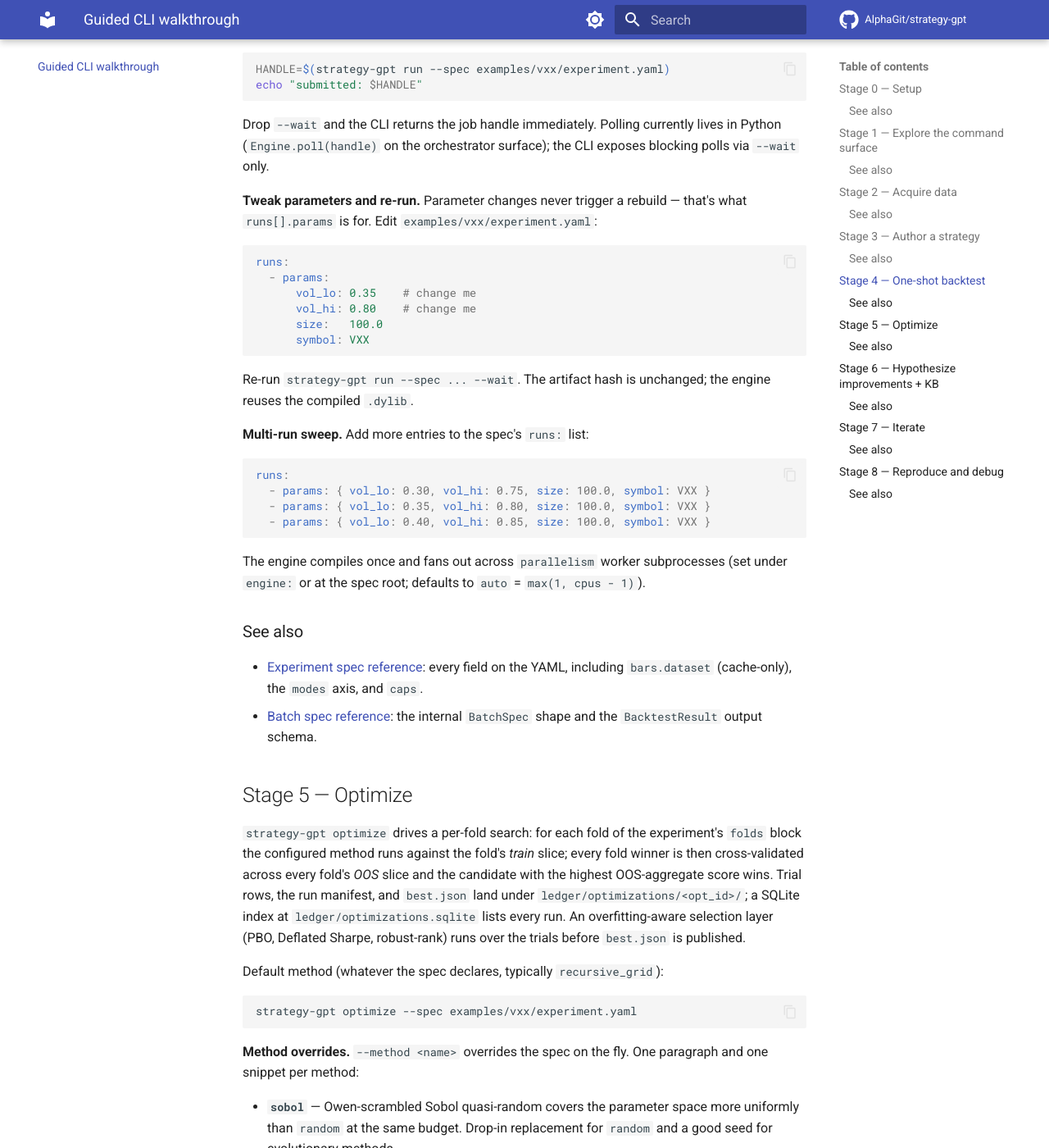
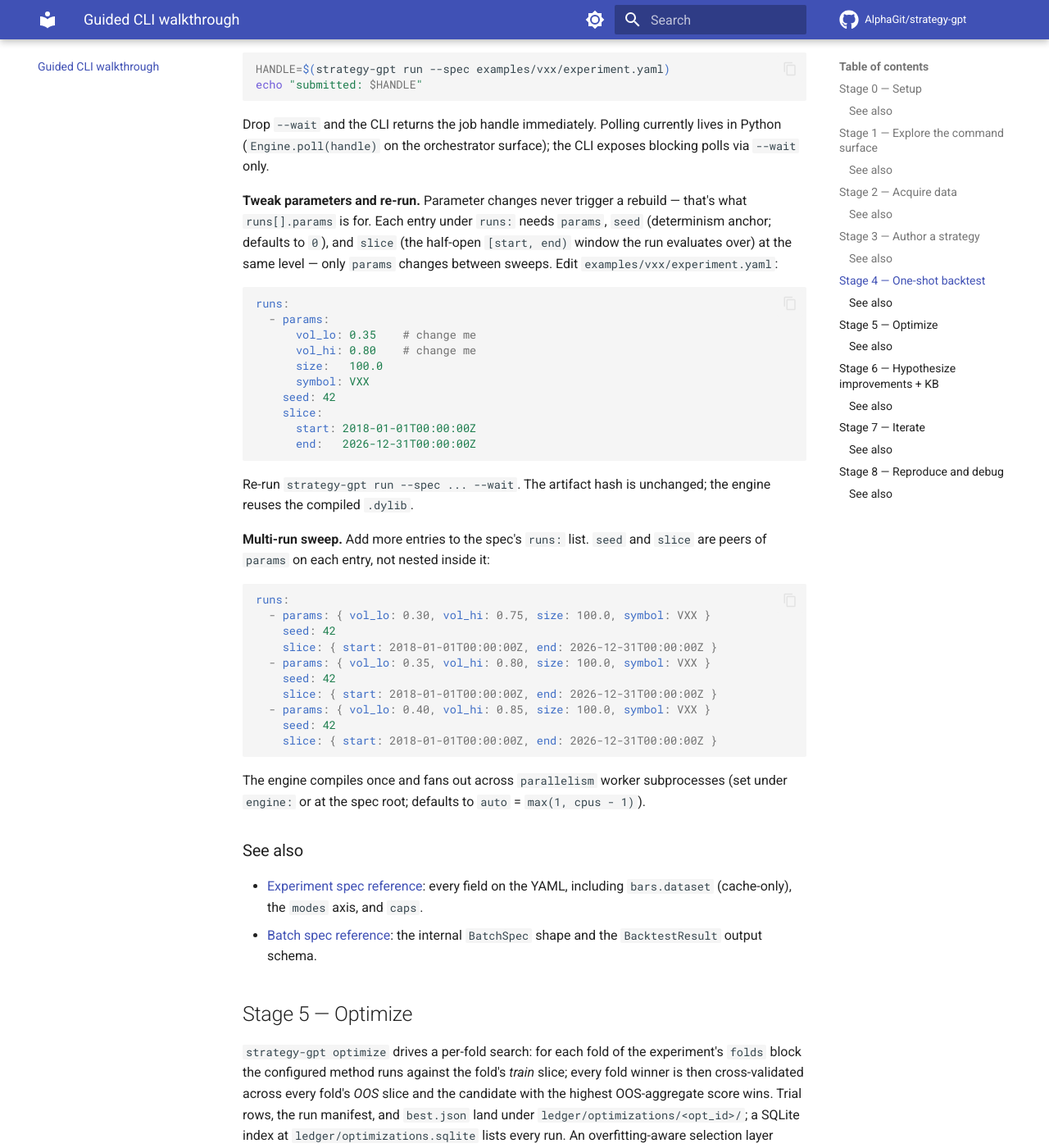
Before and after one commit to AlphaGit/strategy-gpt, an MkDocs documentation site: the page built from docs/guided-cli-walkthrough.md, in a window 1280 px wide and 1400 px high, scrolled down 8575 px. Shown: the whole window at 82% size. Built offline with MkDocs 1.6.1 and Material for MkDocs 9.7.7, drawn with Linux system fonts in a browser that asks for light colours; comment, search, counter and statistics services are not loaded.

Commit message:
docs(walkthrough): include seed and slice in runs[] examples

````diff
--- a/docs/guided-cli-walkthrough.md
+++ b/docs/guided-cli-walkthrough.md
@@ -288,7 +288,7 @@ echo "submitted: $HANDLE"
 
 Drop `--wait` and the CLI returns the job handle immediately. Polling currently lives in Python (`Engine.poll(handle)` on the orchestrator surface); the CLI exposes blocking polls via `--wait` only.
 
-**Tweak parameters and re-run.** Parameter changes never trigger a rebuild — that's what `runs[].params` is for. Edit `examples/vxx/experiment.yaml`:
+**Tweak parameters and re-run.** Parameter changes never trigger a rebuild — that's what `runs[].params` is for. Each entry under `runs:` needs `params`, `seed` (determinism anchor; defaults to `0`), and `slice` (the half-open `[start, end)` window the run evaluates over) at the same level — only `params` changes between sweeps. Edit `examples/vxx/experiment.yaml`:
 
 ```yaml
 runs:
@@ -297,17 +297,27 @@ runs:
       vol_hi: 0.80    # change me
       size:   100.0
       symbol: VXX
+    seed: 42
+    slice:
+      start: 2018-01-01T00:00:00Z
+      end:   2026-12-31T00:00:00Z
 ```
 
 Re-run `strategy-gpt run --spec ... --wait`. The artifact hash is unchanged; the engine reuses the compiled `.dylib`.
 
-**Multi-run sweep.** Add more entries to the spec's `runs:` list:
+**Multi-run sweep.** Add more entries to the spec's `runs:` list. `seed` and `slice` are peers of `params` on each entry, not nested inside it:
 
 ```yaml
 runs:
   - params: { vol_lo: 0.30, vol_hi: 0.75, size: 100.0, symbol: VXX }
+    seed: 42
+    slice: { start: 2018-01-01T00:00:00Z, end: 2026-12-31T00:00:00Z }
   - params: { vol_lo: 0.35, vol_hi: 0.80, size: 100.0, symbol: VXX }
+    seed: 42
+    slice: { start: 2018-01-01T00:00:00Z, end: 2026-12-31T00:00:00Z }
   - params: { vol_lo: 0.40, vol_hi: 0.85, size: 100.0, symbol: VXX }
+    seed: 42
+    slice: { start: 2018-01-01T00:00:00Z, end: 2026-12-31T00:00:00Z }
 ```
 
 The engine compiles once and fans out across `parallelism` worker subprocesses (set under `engine:` or at the spec root; defaults to `auto` = `max(1, cpus - 1)`).
````
